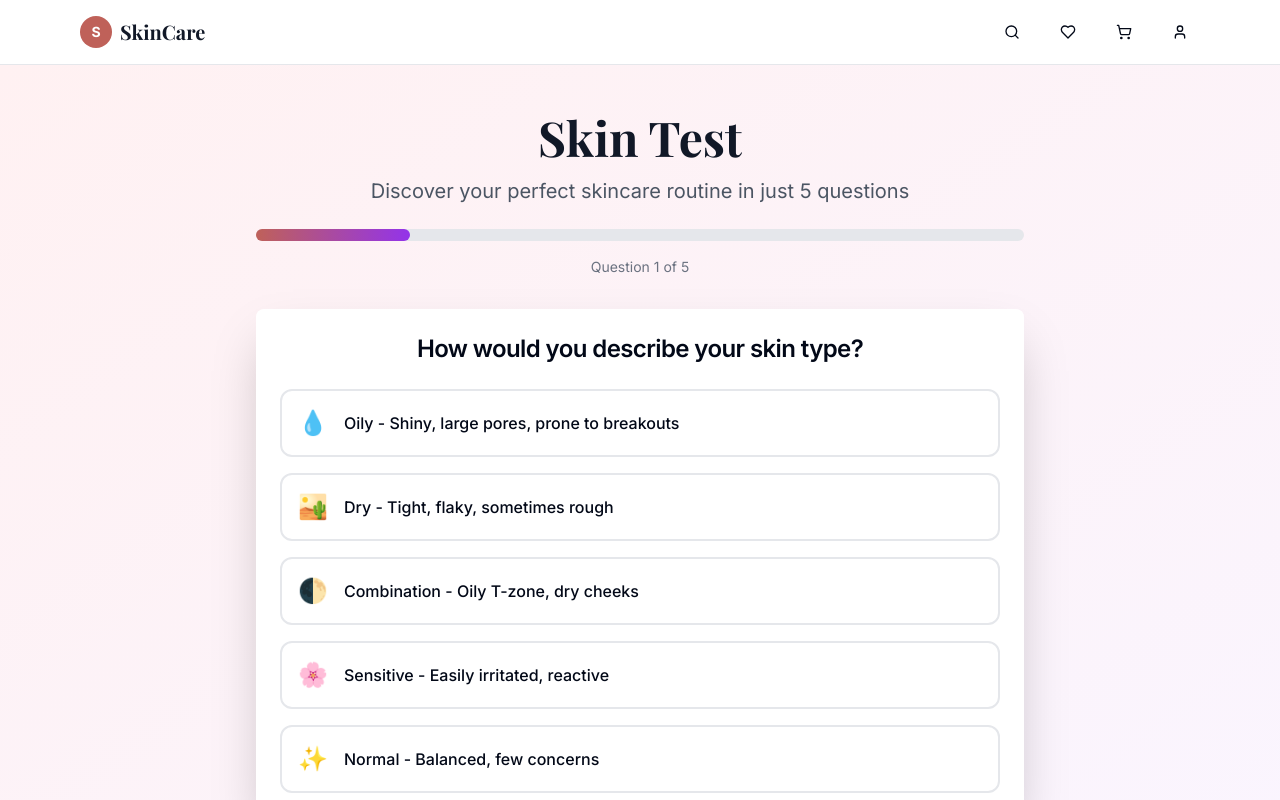
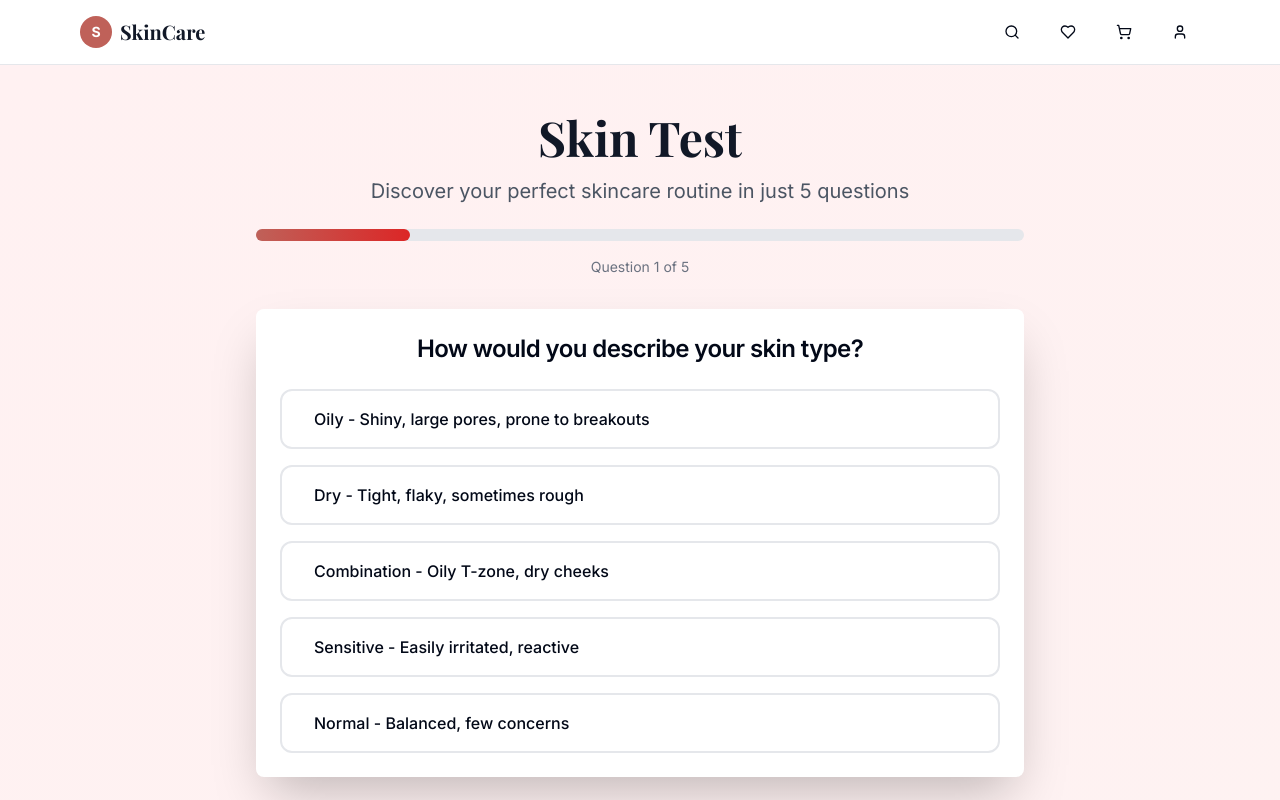
Before and after one commit to BomsG/skincare, a Next.js app: page /quiz in a window 1280 px wide. Shown: the top 800 px of the page. Built offline with nearby package versions, Linux system fonts and the light colour scheme; a web font is replaced by a local one.

Commit message:
ui-update

```diff
--- a/app/quiz/page.tsx
+++ b/app/quiz/page.tsx
@@ -31,20 +31,17 @@ const questions: Question[] = [
       {
         id: "oily",
         text: "Oily - Shiny, large pores, prone to breakouts",
-        icon: "💧",
       },
-      { id: "dry", text: "Dry - Tight, flaky, sometimes rough", icon: "🏜️" },
+      { id: "dry", text: "Dry - Tight, flaky, sometimes rough" },
       {
         id: "combination",
         text: "Combination - Oily T-zone, dry cheeks",
-        icon: "🌓",
       },
       {
         id: "sensitive",
         text: "Sensitive - Easily irritated, reactive",
-        icon: "🌸",
       },
-      { id: "normal", text: "Normal - Balanced, few concerns", icon: "✨" },
+      { id: "normal", text: "Normal - Balanced, few concerns" },
     ],
   },
   {
@@ -52,12 +49,12 @@ const questions: Question[] = [
     question: "What are your main skin concerns? (Select all that apply)",
     type: "multiple",
     options: [
-      { id: "acne", text: "Acne & Breakouts", icon: "🔴" },
-      { id: "aging", text: "Fine Lines & Wrinkles", icon: "⏰" },
-      { id: "dark-spots", text: "Dark Spots & Hyperpigmentation", icon: "🌑" },
-      { id: "dullness", text: "Dullness & Uneven Texture", icon: "😴" },
-      { id: "pores", text: "Large Pores", icon: "🕳️" },
-      { id: "redness", text: "Redness & Irritation", icon: "🔴" },
+      { id: "acne", text: "Acne & Breakouts" },
+      { id: "aging", text: "Fine Lines & Wrinkles" },
+      { id: "dark-spots", text: "Dark Spots & Hyperpigmentation" },
+      { id: "dullness", text: "Dullness & Uneven Texture" },
+      { id: "pores", text: "Large Pores" },
+      { id: "redness", text: "Redness & Irritation" },
     ],
   },
   {
@@ -65,13 +62,12 @@ const questions: Question[] = [
     question: "How often do you currently follow a skincare routine?",
     type: "single",
     options: [
-      { id: "never", text: "Never - I'm just starting out", icon: "🆕" },
-      { id: "sometimes", text: "Sometimes - When I remember", icon: "🤷" },
-      { id: "daily", text: "Daily - Morning or evening", icon: "📅" },
+      { id: "never", text: "Never - I'm just starting out" },
+      { id: "sometimes", text: "Sometimes - When I remember" },
+      { id: "daily", text: "Daily - Morning or evening" },
       {
         id: "twice-daily",
         text: "Twice daily - Morning and evening",
-        icon: "🌅🌙",
       },
     ],
   },
@@ -80,11 +76,11 @@ const questions: Question[] = [
     question: "What's your age range?",
     type: "single",
     options: [
-      { id: "teens", text: "13-19 years", icon: "👶" },
-      { id: "twenties", text: "20-29 years", icon: "🧑" },
-      { id: "thirties", text: "30-39 years", icon: "👩" },
-      { id: "forties", text: "40-49 years", icon: "👩‍🦳" },
-      { id: "fifties-plus", text: "50+ years", icon: "👵" },
+      { id: "teens", text: "13-19 years" },
+      { id: "twenties", text: "20-29 years" },
+      { id: "thirties", text: "30-39 years" },
+      { id: "forties", text: "40-49 years" },
+      { id: "fifties-plus", text: "50+ years" },
     ],
   },
   {
@@ -92,9 +88,9 @@ const questions: Question[] = [
     question: "How much time do you want to spend on your routine?",
     type: "single",
     options: [
-      { id: "minimal", text: "Minimal - 2-3 minutes", icon: "⚡" },
-      { id: "moderate", text: "Moderate - 5-10 minutes", icon: "⏱️" },
-      { id: "extensive", text: "Extensive - 15+ minutes", icon: "🧘" },
+      { id: "minimal", text: "Minimal - 2-3 minutes" },
+      { id: "moderate", text: "Moderate - 5-10 minutes" },
+      { id: "extensive", text: "Extensive - 15+ minutes" },
     ],
   },
 ];
@@ -172,7 +168,7 @@ export default function QuizPage() {
   if (showResults) {
     const results = getResults();
     return (
-      <div className="min-h-screen bg-gradient-to-br from-rose-50 to-purple-50 py-12 px-4">
+      <div className="min-h-screen bg-gradient-to-br from-rose-50 to-red-50 py-12 px-4">
         <div className="max-w-4xl mx-auto">
           <div className="text-center mb-12 animate-fade-in-up">
             <div className="w-20 h-20 bg-green-100 rounded-full flex items-center justify-center mx-auto mb-6 animate-bounce">
@@ -224,7 +220,7 @@ export default function QuizPage() {
             <Card className="shadow-xl border-0 animate-slide-in-right">
               <CardHeader>
                 <CardTitle className="flex items-center gap-2">
-                  <Sparkles className="w-6 h-6 text-purple-600" />
+                  <Sparkles className="w-6 h-6 text-red-600" />
                   Recommended Routine
                 </CardTitle>
               </CardHeader>
@@ -305,7 +301,7 @@ export default function QuizPage() {
   }
 
   return (
-    <div className="min-h-screen bg-gradient-to-br from-rose-50 to-purple-50 py-12 px-4">
+    <div className="min-h-screen bg-gradient-to-br from-rose-50 to-red-50 py-12 px-4">
       <div className="max-w-3xl mx-auto">
         <div className="text-center mb-8 animate-fade-in-up">
           <h1 className="text-4xl md:text-5xl font-serif font-bold text-gray-900 mb-4">
@@ -316,7 +312,7 @@ export default function QuizPage() {
           </p>
           <div className="w-full bg-gray-200 rounded-full h-3 mb-4">
             <div
-              className="bg-gradient-to-r from-[#BF6159] to-purple-600 h-3 rounded-full transition-all duration-500 ease-out"
+              className="bg-gradient-to-r from-[#BF6159] to-red-600 h-3 rounded-full transition-all duration-500 ease-out"
               style={{ width: `${progress}%` }}
             />
           </div>
```
